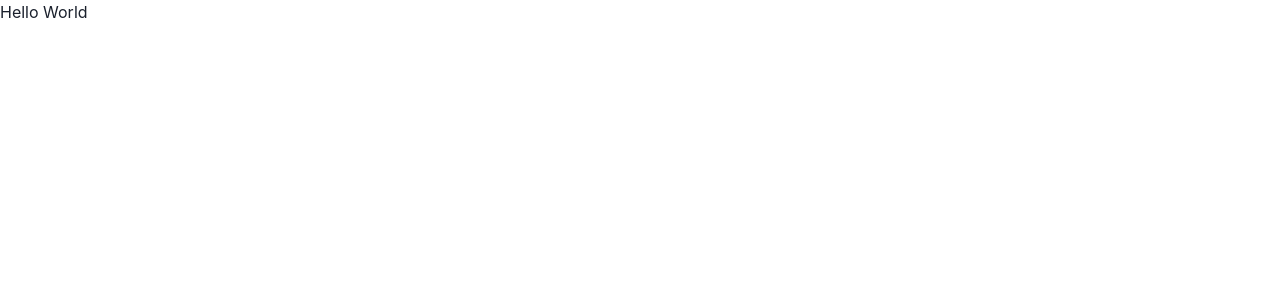
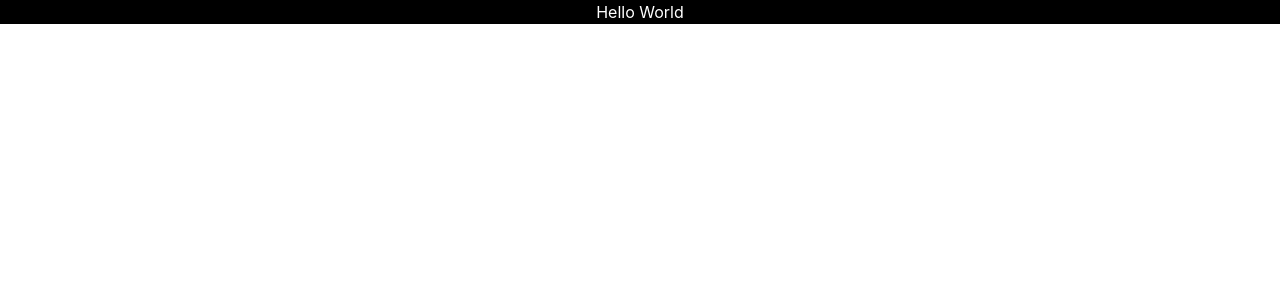
Before and after one commit to Klinefelters/CSCodingChallenge-Spring24, a React (Vite) app in the folder client/: page / in a window 1280 px wide. Shown: the top 300 px of the page. Built offline with nearby package versions, Linux system fonts and the light colour scheme.

Commit message:
2/10/24 update github

```diff
--- a/client/src/App.jsx
+++ b/client/src/App.jsx
@@ -1,8 +1,8 @@
-import { Box } from "@chakra-ui/react"
+import { Box, Center } from "@chakra-ui/react"
 
 function App() {
   return (
-    <Box>
+    <Box bg="black" color='white' textAlign={'center'}>
       Hello World
     </Box>
   )
```
Also changed, not shown: 1 other file (tests, documents, lock files or other folders).
